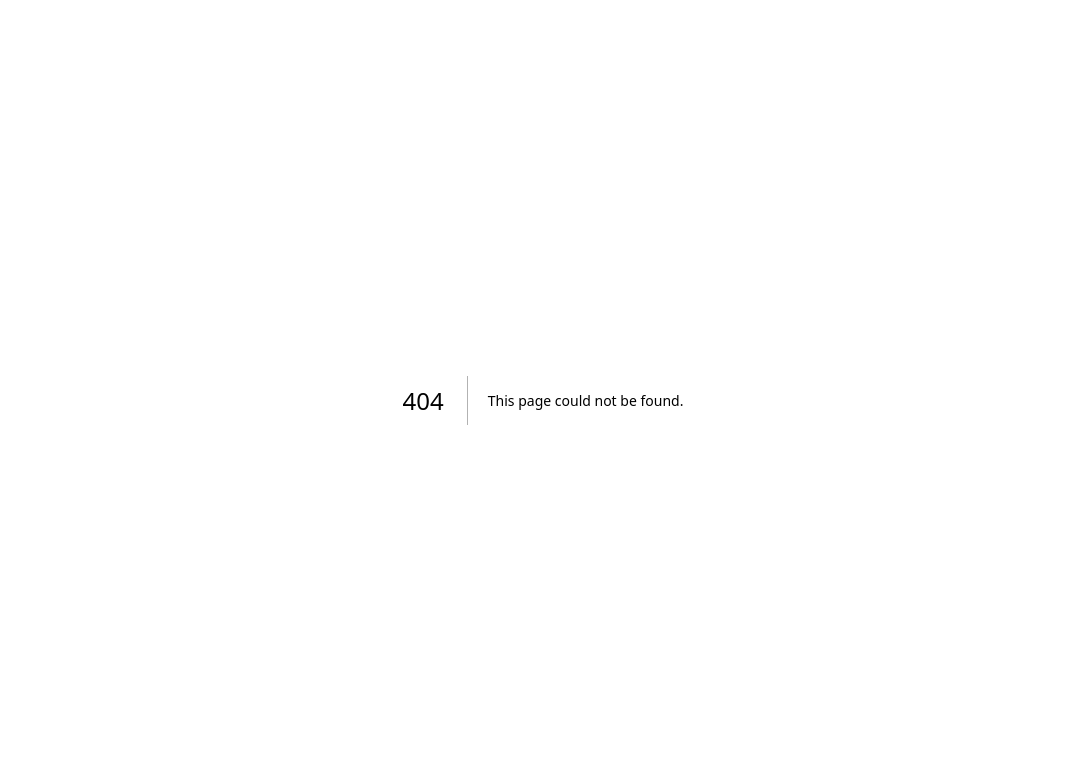
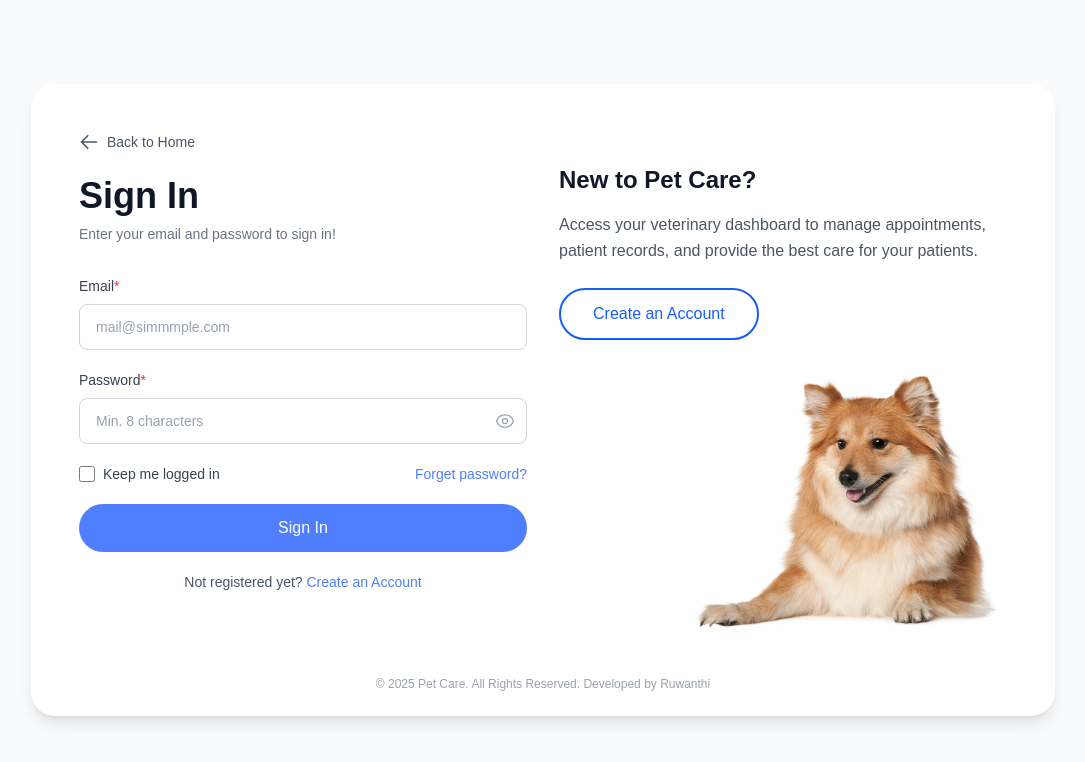
Before and after one commit to rujay03/pet-clinic-frontend, a Next.js app: page /doctor/login in a window 1280 px wide. Before the commit this address had no page. Shown: the top 762 px of the page, without its empty margins (97-1182 px from the left). Built offline with nearby package versions, Linux system fonts and the light colour scheme; no server answers.

Commit message:
feat: add doctor login page with form handling and navigation

```diff
--- /dev/null
+++ b/app/doctor/login/page.tsx
@@ -0,0 +1,245 @@
+"use client";
+
+import { FormEvent, useState } from "react";
+import { useRouter } from "next/navigation";
+import { apiFetch, ApiError } from "@/lib/api";
+import type { LoginRequest } from "@/types/auth";
+import Image from "next/image";
+import Link from "next/link";
+
+export default function DoctorLoginPage() {
+  const router = useRouter();
+  const [form, setForm] = useState<LoginRequest>({ email: "", password: "" });
+  const [loading, setLoading] = useState(false);
+  const [error, setError] = useState<string | null>(null);
+  const [rememberMe, setRememberMe] = useState(false);
+  const [showPassword, setShowPassword] = useState(false);
+
+  async function handleSubmit(e: FormEvent) {
+    e.preventDefault();
+    setError(null);
+    setLoading(true);
+
+    try {
+      await apiFetch("/api/auth/login", {
+        method: "POST",
+        body: form,
+      });
+
+      // ✅ If no error → session cookie is set, redirect to doctor dashboard
+      router.push("/doctor/dashboard");
+    } catch (err: unknown) {
+      if (err instanceof ApiError) {
+        setError(err.message);
+      } else {
+        setError("Something went wrong. Please try again.");
+      }
+    } finally {
+      setLoading(false);
+    }
+  }
+
+  return (
+    <main className="min-h-screen flex items-center justify-center bg-gray-50 p-4">
+      <div className="w-full max-w-5xl bg-white shadow-lg rounded-3xl overflow-hidden">
+        <div className="grid md:grid-cols-2 gap-8 p-12">
+          {/* Left Column - Login Form */}
+          <div className="flex flex-col">
+            <Link
+              href="/"
+              className="flex items-center gap-2 text-gray-600 hover:text-blue-600 mb-6 w-fit transition-colors"
+            >
+              <svg
+                xmlns="http://www.w3.org/2000/svg"
+                fill="none"
+                viewBox="0 0 24 24"
+                strokeWidth={2}
+                stroke="currentColor"
+                className="w-5 h-5"
+              >
+                <path
+                  strokeLinecap="round"
+                  strokeLinejoin="round"
+                  d="M10.5 19.5L3 12m0 0l7.5-7.5M3 12h18"
+                />
+              </svg>
+              <span className="text-sm font-medium">Back to Home</span>
+            </Link>
+
+            <h1 className="text-4xl font-bold mb-2 text-gray-900">Sign In</h1>
+            <p className="text-sm text-gray-500 mb-8">
+              Enter your email and password to sign in!
+            </p>
+
+            {error && (
+              <div className="mb-4 rounded bg-red-100 text-red-700 px-3 py-2 text-sm">
+                {error}
+              </div>
+            )}
+
+            <form onSubmit={handleSubmit} className="space-y-5">
+              <div>
+                <label
+                  className="block text-sm font-medium mb-2 text-gray-700"
+                  htmlFor="email"
+                >
+                  Email<span className="text-red-500">*</span>
+                </label>
+                <input
+                  id="email"
+                  type="email"
+                  placeholder="mail@simmmple.com"
+                  className="w-full border border-gray-300 rounded-lg px-4 py-3 text-sm text-gray-900 placeholder:text-gray-400 focus:outline-none focus:ring-2 focus:ring-blue-500 focus:border-transparent"
+                  value={form.email}
+                  onChange={(e) =>
+                    setForm((prev) => ({ ...prev, email: e.target.value }))
+                  }
+                  required
+                  autoComplete="email"
+                />
+              </div>
+
+              <div>
+                <label
+                  className="block text-sm font-medium mb-2 text-gray-700"
+                  htmlFor="password"
+                >
+                  Password<span className="text-red-500">*</span>
+                </label>
+                <div className="relative">
+                  <input
+                    id="password"
+                    type={showPassword ? "text" : "password"}
+                    placeholder="Min. 8 characters"
+                    className="w-full border border-gray-300 rounded-lg px-4 py-3 text-sm text-gray-900 placeholder:text-gray-400 focus:outline-none focus:ring-2 focus:ring-blue-500 focus:border-transparent"
+                    value={form.password}
+                    onChange={(e) =>
+                      setForm((prev) => ({ ...prev, password: e.target.value }))
+                    }
+                    required
+                    autoComplete="current-password"
+                  />
+                  <button
+                    type="button"
+                    onClick={() => setShowPassword(!showPassword)}
+                    className="absolute right-3 top-1/2 -translate-y-1/2 text-gray-400 hover:text-gray-600"
+                  >
+                    <svg
+                      xmlns="http://www.w3.org/2000/svg"
+                      fill="none"
+                      viewBox="0 0 24 24"
+                      strokeWidth={1.5}
+                      stroke="currentColor"
+                      className="w-5 h-5"
+                    >
+                      {showPassword ? (
+                        <path
+                          strokeLinecap="round"
+                          strokeLinejoin="round"
+                          d="M3.98 8.223A10.477 10.477 0 001.934 12C3.226 16.338 7.244 19.5 12 19.5c.993 0 1.953-.138 2.863-.395M6.228 6.228A10.45 10.45 0 0112 4.5c4.756 0 8.773 3.162 10.065 7.498a10.523 10.523 0 01-4.293 5.774M6.228 6.228L3 3m3.228 3.228l3.65 3.65m7.894 7.894L21 21m-3.228-3.228l-3.65-3.65m0 0a3 3 0 10-4.243-4.243m4.242 4.242L9.88 9.88"
+                        />
+                      ) : (
+                        <path
+                          strokeLinecap="round"
+                          strokeLinejoin="round"
+                          d="M2.036 12.322a1.012 1.012 0 010-.639C3.423 7.51 7.36 4.5 12 4.5c4.638 0 8.573 3.007 9.963 7.178.07.207.07.431 0 .639C20.577 16.49 16.64 19.5 12 19.5c-4.638 0-8.573-3.007-9.963-7.178z"
+                        />
+                      )}
+                      {!showPassword && (
+                        <path
+                          strokeLinecap="round"
+                          strokeLinejoin="round"
+                          d="M15 12a3 3 0 11-6 0 3 3 0 016 0z"
+                        />
+                      )}
+                    </svg>
+                  </button>
+                </div>
+              </div>
+
+              <div className="flex items-center justify-between">
+                <label className="flex items-center text-sm text-gray-700 cursor-pointer">
+                  <input
+                    type="checkbox"
+                    checked={rememberMe}
+                    onChange={(e) => setRememberMe(e.target.checked)}
+                    className="mr-2 w-4 h-4 rounded border-gray-300 focus:ring-blue-500"
+                    style={{ accentColor: "#4F7FFF" }}
+                  />
+                  Keep me logged in
+                </label>
+                <Link
+                  href="/doctor/forgot-password"
+                  className="text-sm hover:underline"
+                  style={{ color: "#4F7FFF" }}
+                >
+                  Forget password?
+                </Link>
+              </div>
+
+              <button
+                type="submit"
+                disabled={loading}
+                className="w-full rounded-full text-white py-3 text-base font-medium hover:opacity-90 disabled:opacity-60 transition-opacity"
+                style={{ backgroundColor: "#4F7FFF" }}
+              >
+                {loading ? "Signing in..." : "Sign In"}
+              </button>
+
+              <p className="text-sm text-gray-600 text-center">
+                Not registered yet?{" "}
+                <Link
+                  href="/doctor/register"
+                  className="font-medium hover:underline"
+                  style={{ color: "#4F7FFF" }}
+                >
+                  Create an Account
+                </Link>
+              </p>
+            </form>
+          </div>
+
+          {/* Right Column - Image */}
+          <div className="flex flex-col justify-between relative">
+            <div className="mt-8">
+              <h2 className="text-2xl font-semibold mb-4 text-gray-900">
+                New to Pet Care?
+              </h2>
+              <p className="text-gray-600 mb-6 leading-relaxed">
+                Access your veterinary dashboard to manage appointments, patient
+                records, and provide the best care for your patients.
+              </p>
+
+              <button
+                type="button"
+                onClick={() => router.push("/doctor/register")}
+                className="px-8 py-3 rounded-full border-2 border-blue-600 text-blue-600 font-medium hover:bg-blue-50 transition-colors"
+              >
+                Create an Account
+              </button>
+            </div>
+
+            <div className="flex justify-end mt-8">
+              <div className="relative w-80 h-64">
+                <Image
+                  src="/dog.png"
+                  alt="Pet dog"
+                  fill
+                  className="object-contain object-bottom"
+                  priority
+                />
+              </div>
+            </div>
+          </div>
+        </div>
+
+        {/* Footer */}
+        <div className="px-12 pb-6 text-center">
+          <p className="text-xs text-gray-400">
+            © 2025 Pet Care. All Rights Reserved. Developed by Ruwanthi
+          </p>
+        </div>
+      </div>
+    </main>
+  );
+}
```
